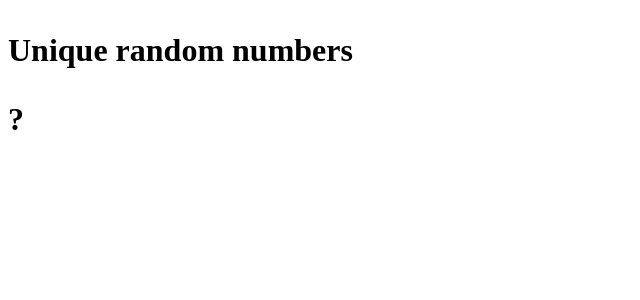
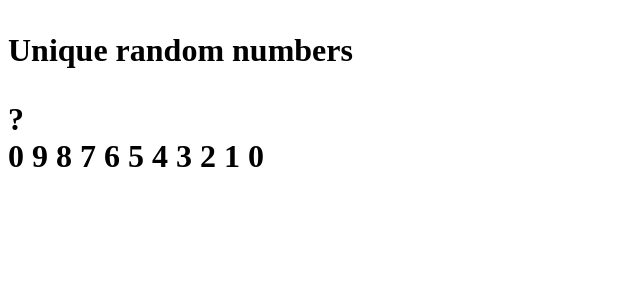
Before and after one commit to ajinkyac/random-number-ticker, an Angular app: page / in a window 1280 px wide. Shown: the top 300 px of the page, without its empty margins (0-640 px from the left). Built offline with nearby package versions, Linux system fonts and the light colour scheme.

Commit message:
Ticker template updated

```diff
--- a/src/app/ticker/ticker.component.html
+++ b/src/app/ticker/ticker.component.html
@@ -7,3 +7,11 @@
         </div>
     </div>
 </div>
+
+<div class="ticker-body" *ngIf="randomNumbers?.length">
+    <div class="ticker-screen">
+        <div class="digit-container" *ngFor="let number of randomNumbers">
+            <div class="digit" [attr.data-number]="number">0 9 8 7 6 5 4 3 2 1 0</div>
+        </div>
+    </div>
+</div>
```
